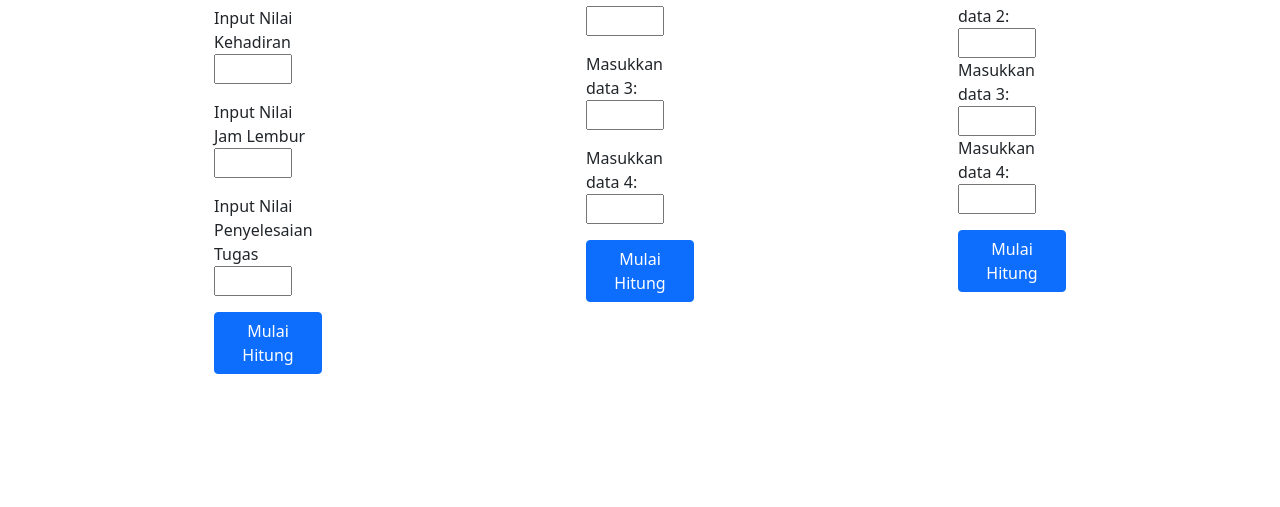
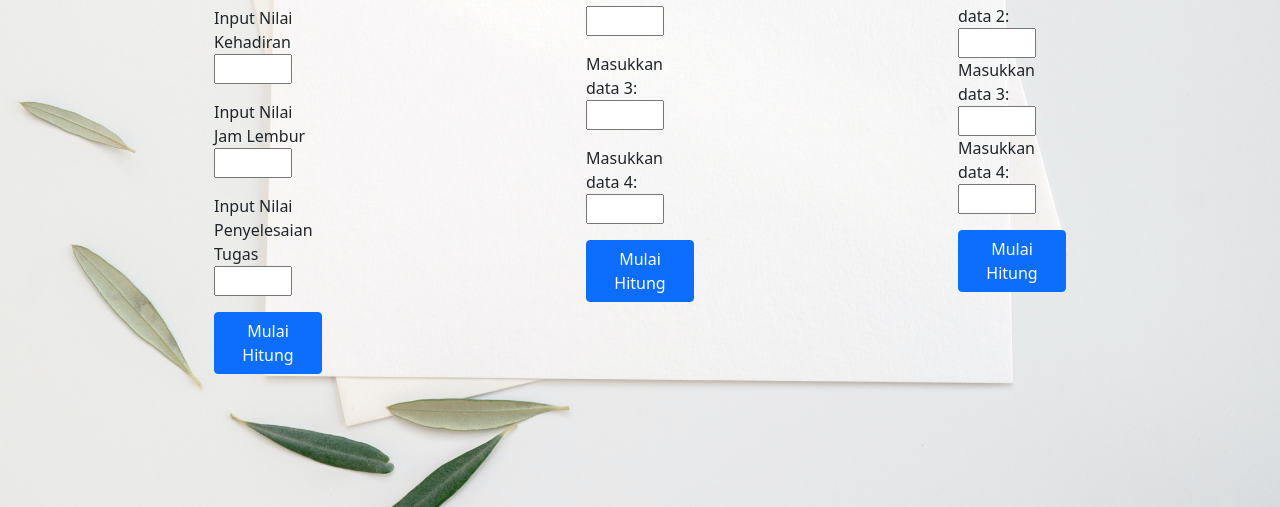
Before and after one commit to MuhammadRosyidFarachi/fp-spk, a plain HTML site: page index.html in a window 1280 px wide. Shown: the part 293-800 px from the top of the page. Drawn offline with nearby package versions, Linux system fonts and the light colour scheme.

Commit message:
muhammadrosyidfarachi.github.io/fpspk

```diff
--- a/index.html
+++ b/index.html
@@ -20,7 +20,7 @@
             <!-- Mulai Data 1 -->
             <label>Input Nilai Ketepatan Waktu</label>
             <br />
-            <input type="number" min="1" max="5" name="inputdata1" id="data1"/>
+            <input type="number" min="1" max="5" name="inputdata1" id="data1" />
             <br />
           </div>
         </div>
@@ -68,7 +68,7 @@
           <div class="col-4 mb-3">
             <h2>Aspek Kinerja</h2>
             <!-- Mulai Data 1 -->
-            <label>Input Data1   </label>
+            <label>Input Data1 </label>
             <br />
             <input type="number" min="1" max="5" name="inputdata1" id="data1" />
             <br />
@@ -118,7 +118,7 @@
           <div class="col-4">
             <h2>Aspek Periode Kerja</h2>
             <!-- Mulai Data 1 -->
-            <label>Input Data1   </label>
+            <label>Input Data1 </label>
             <br />
             <input type="number" min="1" max="5" name="inputdata1" id="data1" />
             <br />
@@ -162,11 +162,16 @@
           </div>
         </div>
         <!-- Akhir Data 4 -->
-
-      </form>
-
       </form>
     </div>
     <script type="text/javascript" src="Perhitungan.js"></script>
   </body>
+  <style>
+    body {
+      background-image: url(img/elena-joland-mjeQon0Mh_Q-unsplash.jpeg);
+      background-repeat: no-repeat;
+      background-attachment: fixed;
+      background-size: cover;
+    }
+  </style>
 </html>
```
Also changed, not shown: img/elena-joland-mjeQon0Mh_Q-unsplash.jpeg (added). Lines whose indentation alone changed are shown as unchanged.
